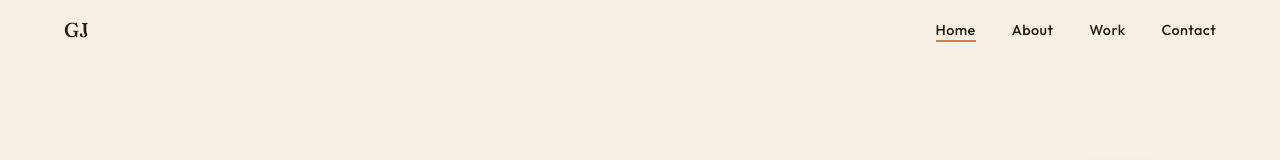
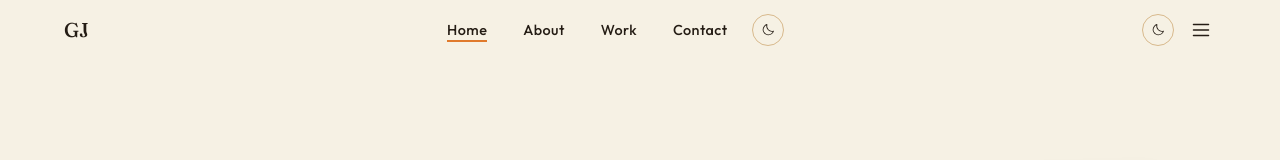
Before and after one commit to varneet-s/gurpreet-portfolio, a Next.js app: page / in a window 1280 px wide. Shown: the top 160 px of the page. Built offline with nearby package versions, Linux system fonts and the light colour scheme.

Commit message:
feat: dark mode toggle with system preference detection and localStorage persistence

```diff
--- a/app/globals.css
+++ b/app/globals.css
@@ -12,6 +12,16 @@
   --font-heading: "Fraunces", Georgia, serif;
   --font-body:    "Outfit", system-ui, sans-serif;
   --font-accent:  "Caveat", cursive;
+}
+
+/* ─── Dark Mode Tokens ───────────────────────────────────────── */
+.dark {
+  --bg:        #1A1410;
+  --ink:       #F0EBD8;
+  --marigold:  #E8893A;
+  --forest:    #5A8A5E;
+  --berry:     #D44D7A;
+  --border:    #3D3025;
 }
 
 /* ─── Base Reset ─────────────────────────────────────────────── */
--- a/app/layout.tsx
+++ b/app/layout.tsx
@@ -53,8 +53,14 @@ export default function RootLayout({
         <link rel="icon" type="image/png" href="/favicon.png" />
         <link rel="apple-touch-icon" href="/apple-touch-icon.png" />
         <meta name="theme-color" content="#F6F1E4" />
+        {/* Anti-flash: apply theme before React hydrates */}
+        <script
+          dangerouslySetInnerHTML={{
+            __html: `(function(){try{var t=localStorage.getItem('theme');var p=window.matchMedia('(prefers-color-scheme: dark)').matches;if(t==='dark'||(t===null&&p)){document.documentElement.classList.add('dark')}}catch(e){}})()`,
+          }}
+        />
       </head>
-      <body>
+      <body style={{ transition: "background-color 200ms ease, color 200ms ease" }}>
         <Nav />
         <main>{children}</main>
         <Footer />
--- a/components/Nav.tsx
+++ b/components/Nav.tsx
@@ -4,6 +4,7 @@ import { useState, useEffect } from "react";
 import Link from "next/link";
 import { usePathname } from "next/navigation";
 import { List, X } from "@phosphor-icons/react";
+import ThemeToggle from "@/components/ThemeToggle";
 
 const links = [
   { href: "/", label: "Home" },
@@ -63,7 +64,8 @@ export default function Nav() {
             GJ
           </Link>
 
-          {/* Desktop links */}
+          {/* Desktop: links + theme toggle */}
+          <div style={{ display: "flex", alignItems: "center", gap: "24px" }} className="hidden-mobile">
             <ul
               style={{
                 display: "flex",
@@ -71,7 +73,6 @@ export default function Nav() {
                 listStyle: "none",
                 alignItems: "center",
               }}
-            className="hidden-mobile"
             >
               {links.map(({ href, label }) => {
                 const isActive = pathname === href;
@@ -87,23 +88,26 @@ export default function Nav() {
                 );
               })}
             </ul>
+            <ThemeToggle />
+          </div>
 
-          {/* Mobile hamburger */}
+          {/* Mobile: theme toggle + hamburger */}
+          <div style={{ display: "flex", alignItems: "center", gap: "12px" }} className="show-mobile">
+            <ThemeToggle />
             <button
               onClick={() => setOpen(!open)}
               aria-label={open ? "Close menu" : "Open menu"}
               style={{
-              display: "none",
                 background: "none",
                 border: "none",
                 cursor: "pointer",
                 color: "var(--ink)",
                 padding: "4px",
               }}
-            className="show-mobile"
             >
               {open ? <X size={22} /> : <List size={22} />}
             </button>
+          </div>
         </nav>
       </header>
 
--- /dev/null
+++ b/components/ThemeToggle.tsx
@@ -0,0 +1,58 @@
+"use client";
+
+import { useEffect, useState } from "react";
+import { Sun, Moon } from "@phosphor-icons/react";
+
+export default function ThemeToggle() {
+  const [dark, setDark] = useState(false);
+  const [mounted, setMounted] = useState(false);
+
+  // Read saved preference on mount
+  useEffect(() => {
+    setMounted(true);
+    const saved = localStorage.getItem("theme");
+    const prefersDark = window.matchMedia("(prefers-color-scheme: dark)").matches;
+    const isDark = saved ? saved === "dark" : prefersDark;
+    setDark(isDark);
+    document.documentElement.classList.toggle("dark", isDark);
+  }, []);
+
+  const toggle = () => {
+    const next = !dark;
+    setDark(next);
+    document.documentElement.classList.toggle("dark", next);
+    localStorage.setItem("theme", next ? "dark" : "light");
+  };
+
+  // Avoid hydration mismatch — render nothing until mounted
+  if (!mounted) return <div style={{ width: 32, height: 32 }} />;
+
+  return (
+    <button
+      onClick={toggle}
+      aria-label={dark ? "Switch to light mode" : "Switch to dark mode"}
+      style={{
+        background: "none",
+        border: "1.5px solid var(--border)",
+        borderRadius: "50%",
+        width: 32,
+        height: 32,
+        display: "flex",
+        alignItems: "center",
+        justifyContent: "center",
+        cursor: "pointer",
+        color: "var(--ink)",
+        transition: "border-color 150ms ease, background-color 150ms ease",
+        flexShrink: 0,
+      }}
+      onMouseEnter={(e) => {
+        (e.currentTarget as HTMLElement).style.backgroundColor = "var(--border)";
+      }}
+      onMouseLeave={(e) => {
+        (e.currentTarget as HTMLElement).style.backgroundColor = "transparent";
+      }}
+    >
+      {dark ? <Sun size={14} weight="regular" /> : <Moon size={14} weight="regular" />}
+    </button>
+  );
+}
```
Lines whose indentation alone changed are shown as unchanged.
